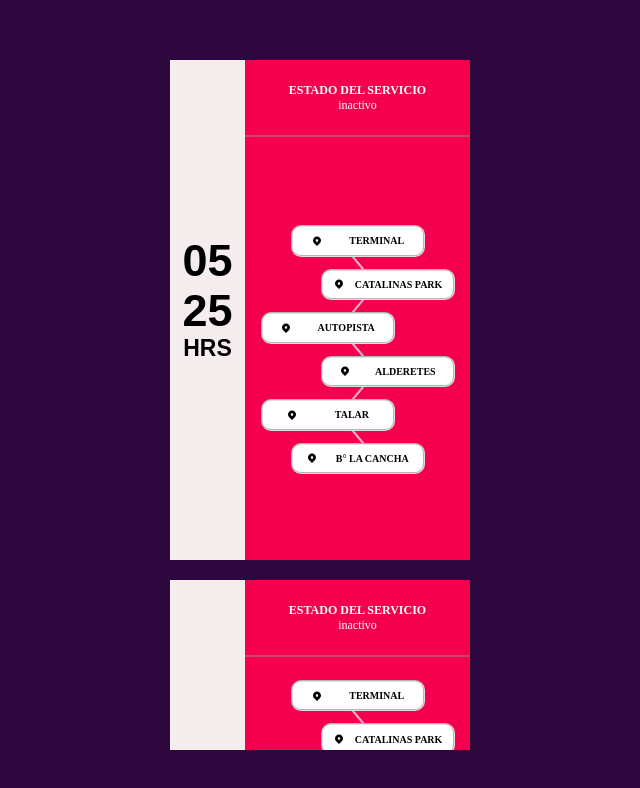
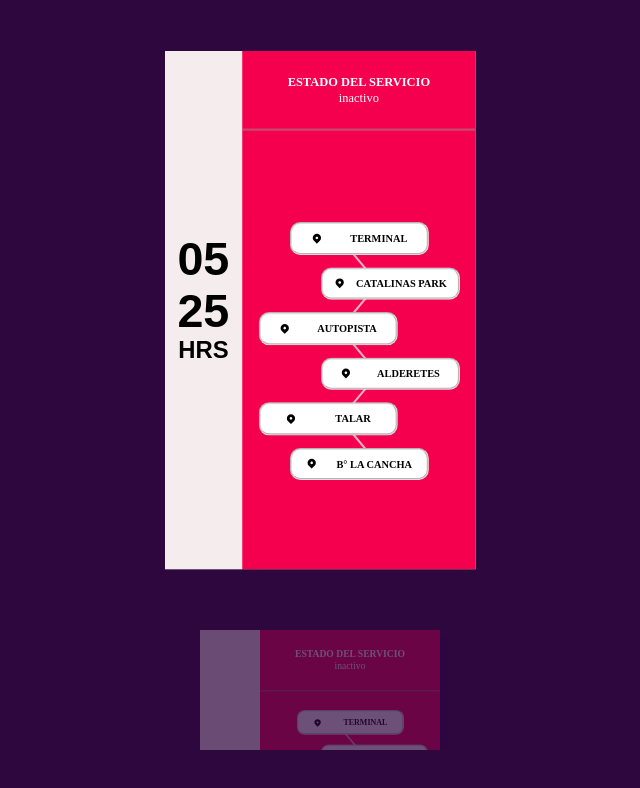
Before and after one commit to GonzaS89/simuladorabonos, a React (Create React App) app: page /horarios in a window 1280 px wide. Both pictures are taken after a click on the element "La Florida X Alderetes/Alternativa". Shown: the top 788 px of the page, without its empty margins (320-960 px from the left). Built offline with nearby package versions, Linux system fonts and the light colour scheme; a web font is replaced by a local one.

Commit message:
creando screen horarios

```diff
--- a/src/ComponentesHorarios/Horario.jsx
+++ b/src/ComponentesHorarios/Horario.jsx
@@ -2,12 +2,15 @@ import React, { useEffect, useState, forwardRef} from 'react';
 import '../Estilos/servicio.css';
 import { Paradas } from './Paradas';
 
-export const Horario = forwardRef (({horaSalida, recorrido, horaActual, minutosActuales}, ref) => {
+export const Horario = forwardRef (({horaSalida, recorrido, horaActual, minutosActuales, index,indiceDeBusqueda, claseNormalizadora}, ref ) => {
 
   const [minutosDif, setMinutosDif] = useState(null);
   const [horaSalidaEnMinutos, setHoraSalidaEnMInutos] = useState(null);
   const [horaActualEnMinutos, setHoraActualEnMinutos] = useState(null);
   const [lengthRecorrido, setLengthRecorrido] = useState(null);
+  const [claseServicioReferido, setClaseServicioRefereido] = useState('containerservicio serviciodereferencia');
+  const [claseServicioNoReferido, setClaseServicioNoRefereido] = useState('containerservicio servicioopacoychico')
+
 
   useEffect(() => {
     setHoraSalidaEnMInutos((Math.trunc(horaSalida) * 60) + ((horaSalida - Math.trunc(horaSalida)) * 100));
@@ -15,6 +18,12 @@ export const Horario = forwardRef (({horaSalida, recorrido, horaActual, minutosA
     setMinutosDif(Math.round(horaSalidaEnMinutos - horaActualEnMinutos));
     setLengthRecorrido(recorrido.length);
   }, [horaSalida, horaActual, minutosActuales, horaActualEnMinutos, horaSalidaEnMinutos, recorrido]);
+
+useEffect(() => {
+  if(claseNormalizadora !== null){
+      setClaseServicioNoRefereido(claseNormalizadora)
+      setClaseServicioRefereido(claseNormalizadora)}
+},[claseNormalizadora])
 
   const definirMensaje = () => {
     if (minutosDif < -60) { return 'Inició recorrido hace mas de una hora' }
@@ -29,7 +38,7 @@ export const Horario = forwardRef (({horaSalida, recorrido, horaActual, minutosA
 }
 
 return (
-  <div className="containerservicio" ref={ref}>
+  <div className={index === indiceDeBusqueda ? claseServicioReferido : claseServicioNoReferido} ref={ref}>
     <div className="container-panelIzquierdo">
     <p className="servicionombre">{Math.trunc(horaSalida) < 10 ? `0${Math.trunc(horaSalida)}` : Math.trunc(horaSalida)}</p>
     <p className="servicionombre">{Math.trunc((horaSalida - Math.trunc(horaSalida)) * 100) < 10 ? `0${Math.trunc((horaSalida.toFixed(2) - Math.trunc(horaSalida)) * 100)}` : Math.trunc((horaSalida.toFixed(2) - Math.trunc(horaSalida)) * 100)}</p>
--- a/src/Estilos/servicio.css
+++ b/src/Estilos/servicio.css
@@ -12,6 +12,29 @@
     /* border-radius: 15px; */
     /* padding: 10px 10px; */
     box-shadow: 10px 10px #2E073F;
+}
+
+.servicioopacoychico{
+    filter: opacity(.3);
+    transform: scale(.8);
+}
+
+.serviciovisibleynormal{
+    animation: normalizarservicio .75s ease-out forwards;
+}
+
+@keyframes normalizarservicio{
+    from{filter: opacity(.3); transform:scale(.9)}
+    to{filter: opacity(1); transform: scale(1);}
+}
+
+.serviciodereferencia{
+    filter: opacity(1);
+    animation: zoomearservicio .75s linear alternate-reverse infinite;
+}
+
+@keyframes zoomearservicio{
+    100%{transform: scale(1.05);}
 }
 
 .servicionombre, .serviciohora, .serviciorecorrido{
--- a/src/Screens/Horarios.jsx
+++ b/src/Screens/Horarios.jsx
@@ -28,6 +28,7 @@ const Horarios = () => {
   const [grillaDefinitiva, setGrillaDefinitiva] = useState([]);
   const [horaActualEnMinutos, setHoraActualEnMinutos] = useState(null);
   const [indiceDeBusqueda, setIndiceDeBusqueda] = useState(null);
+  const [claseNormalizadora, setClaseNormalizadora] = useState(null);
 
   const refs = useRef([]);
 
@@ -117,7 +118,9 @@ const Horarios = () => {
         }
   },[indiceDeBusqueda])
 
-
+const normalizarResultados = () => {
+    setClaseNormalizadora('containerservicio serviciovisibleynormal')
+  }
   return (
     <div className="container-screen">
       <div className="container-main-horarios">
@@ -150,7 +153,7 @@ const Horarios = () => {
         </div>
         {/* <p>{diaEnLetras}{idaVuelta}</p> */}
         <div className={ciudadOrigen !== null ? 'container-resultadoshorarios animacionresultadoshorarios' : 'container-resultadoshorarios'}>
-            <div className="container-horarios">
+            <div className="container-horarios" onTouchMove={normalizarResultados}>
               {grillaDefinitiva.map ( (servicio , index) => (
                 <Horario
                 key={index}
@@ -159,6 +162,9 @@ const Horarios = () => {
                 recorrido={servicio.recorrido}
                 horaActual={hora}
                 minutosActuales={minutes}
+                indiceDeBusqueda={indiceDeBusqueda}
+                index={index}
+                claseNormalizadora = {claseNormalizadora}
                 ref={el => refs.current[index] = el} />
               ))}
             </div>
```
